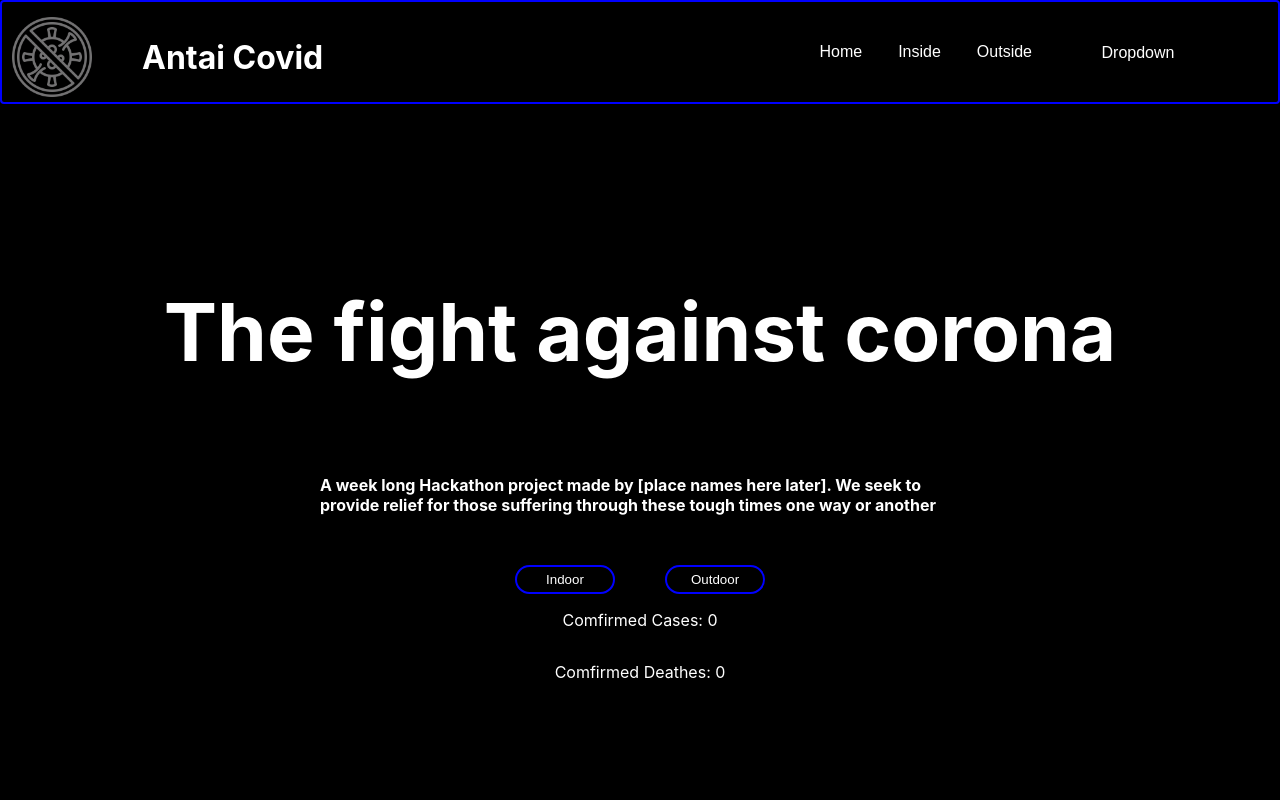
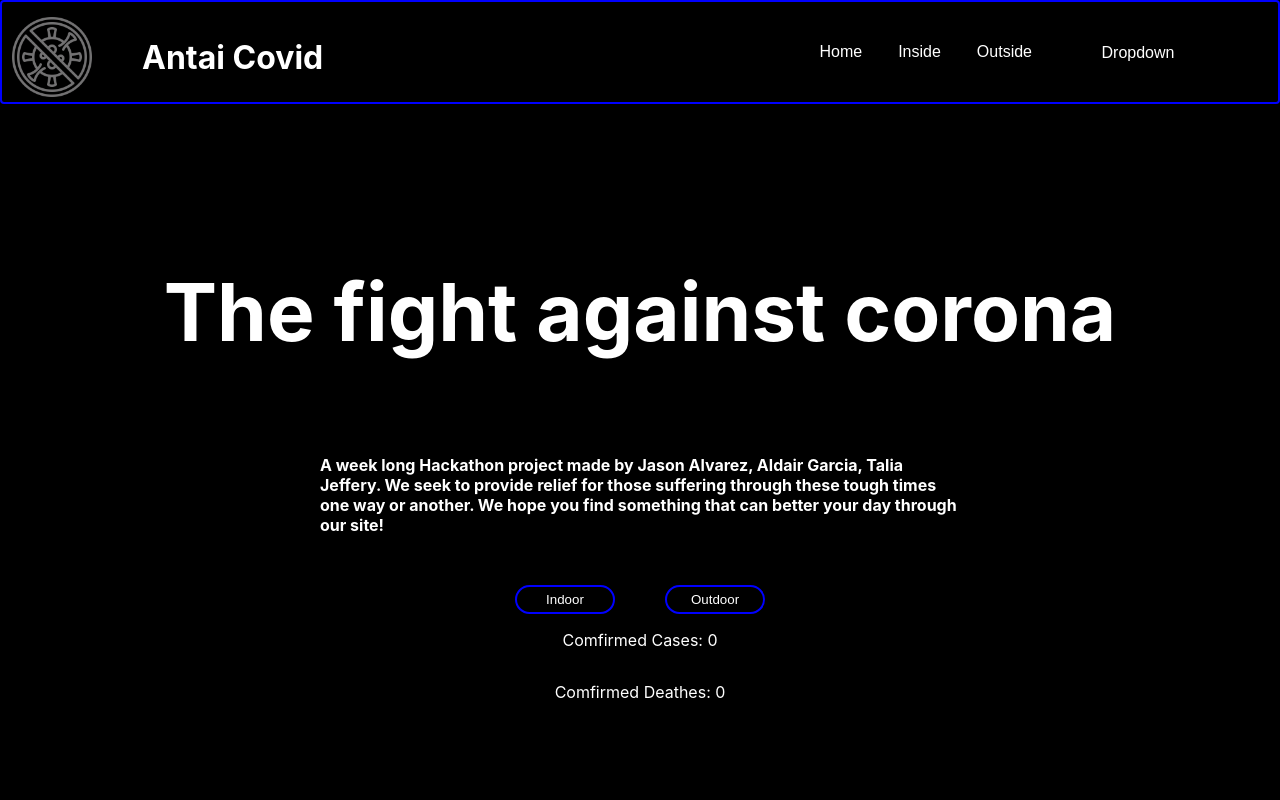
Before and after one commit to AGarciaNY/Hackathon2020, a React (Create React App) app: page / in a window 1280 px wide. Shown: the top 800 px of the page. Built offline with nearby package versions, Linux system fonts and the light colour scheme; no server answers.

Commit message:
adjusted detailon homepage this time for real

```diff
--- a/src/home/home.js
+++ b/src/home/home.js
@@ -52,8 +52,8 @@ class Intro extends Component {
       <div>
         <div style={styles}>
           <Heading content="The fight against corona"/>
-          <Description content="A week long Hackathon project made by [place names here later]. We seek to provide relief for those
-              suffering through these tough times one way or another"/>
+          <Description content="A week long Hackathon project made by Jason Alvarez, Aldair Garcia, Talia Jeffery. We seek to provide relief for those
+              suffering through these tough times one way or another. We hope you find something that can better your day through our site!"/>
           <div className="container" style={container}>
             <ActivityBtn  onClick={()=> this.props.changepage('Inside')}>Indoor</ActivityBtn>
             <ActivityBtn  onClick={()=> this.props.changepage('Outside')}>Outdoor</ActivityBtn>
```
